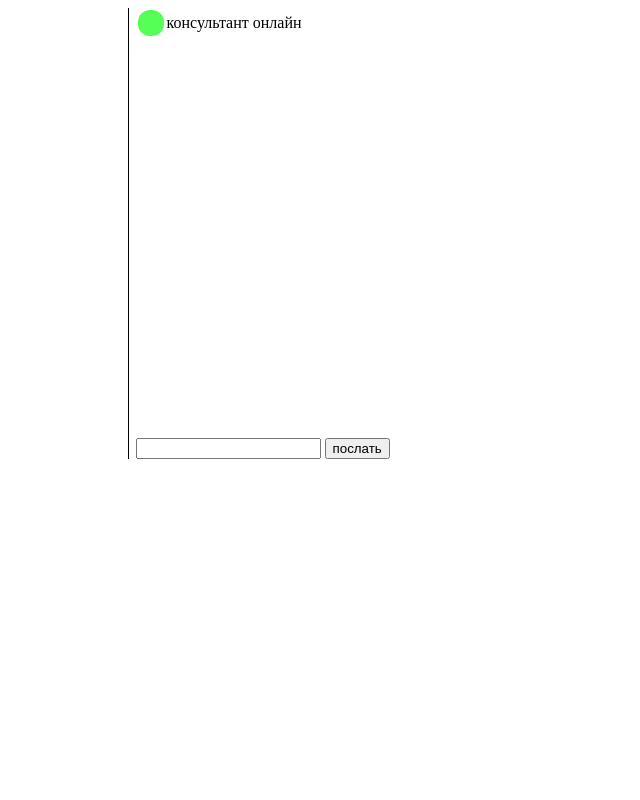
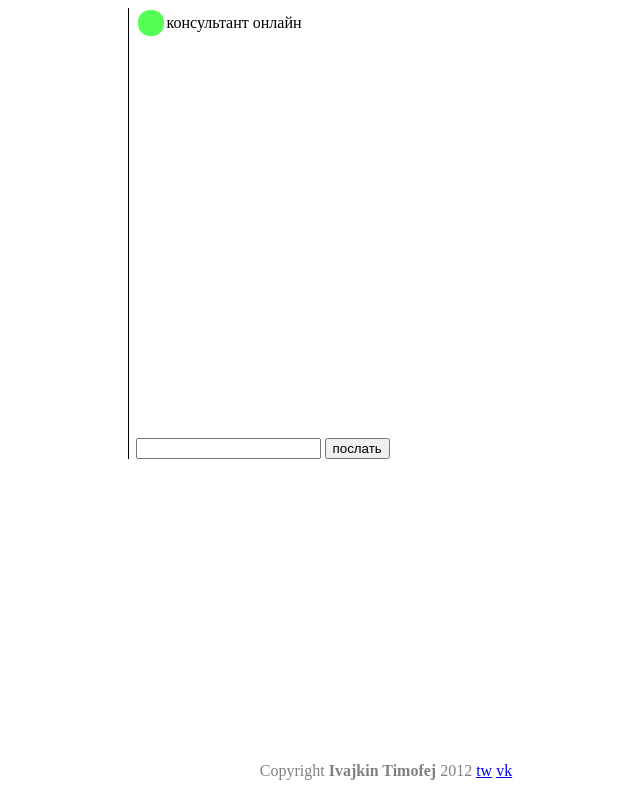
Before and after one commit to Ivajkin/AutoOnlineConsult, a plain HTML site: page index.html in a window 1280 px wide. Shown: the whole page, without its empty margins (262-902 px from the left). Drawn offline with Linux system fonts and the light colour scheme.

Commit message:
copyright

```diff
--- a/index.html
+++ b/index.html
@@ -42,6 +42,14 @@
                 margin-left: 7px;
                 margin-right: 7px;
             }
+            #copyright
+            {
+                text-align: center;
+                bottom: 20px;
+                position: fixed;
+                width: 100%;
+                color: #808080
+            }
         </style>
     </head>
 
@@ -59,6 +67,7 @@
                 <input id="send-button" type="button" value="послать" />
             </div>
         </div>
+        <div id="copyright">Copyright <strong>Ivajkin Timofej</strong> 2012 <a href="https://twitter.com/timatnet">tw</a> <a href="https://vk.com/timatnet">vk</a></div>
         <script type="text/javascript">
             function sendArticle(message, isAnswer) {
                 document.getElementById('answer-box').grab(new Element('p', { html: message, class: (isAnswer ? 'answer' : 'message') }));
```
